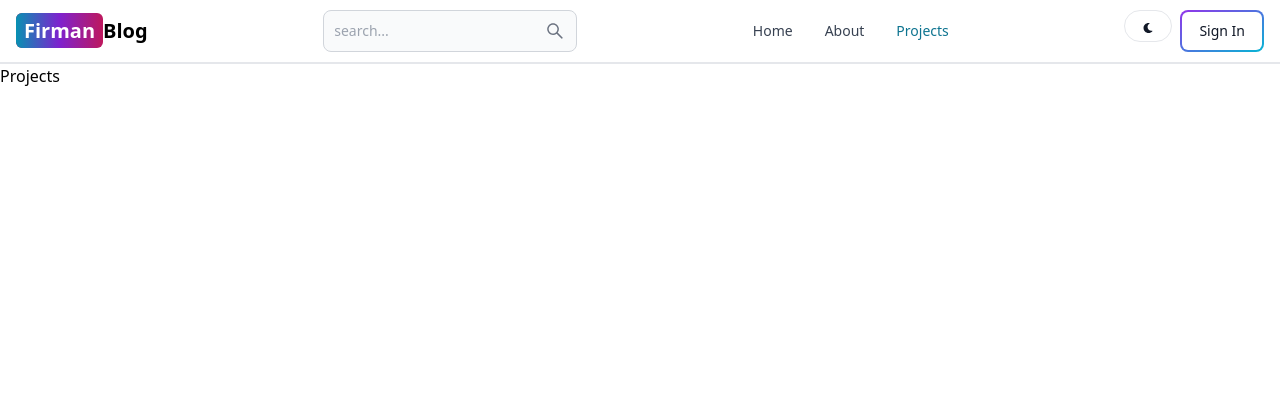
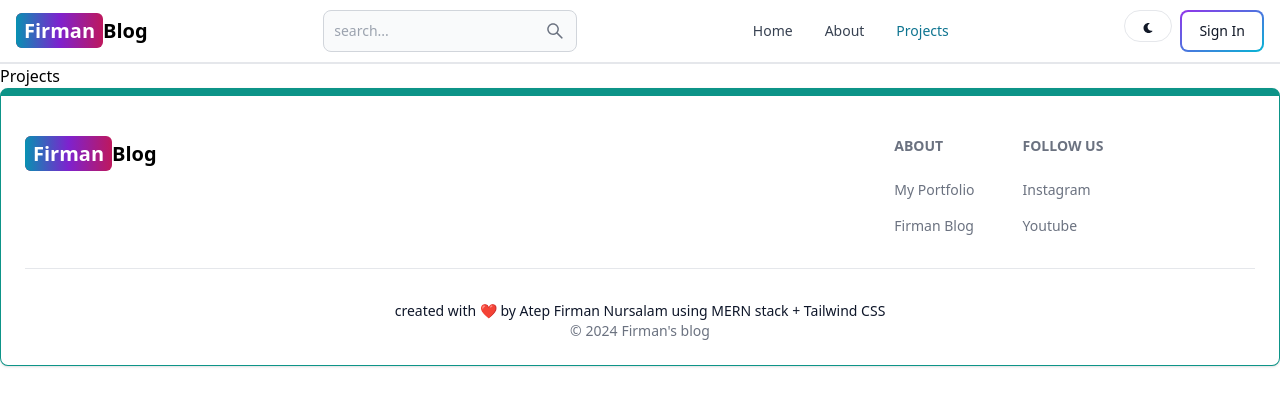
Before and after one commit to atepfirmannursalam/mern-blog, a React (Vite) app in the folder client/: page /projects in a window 1280 px wide. Shown: the top 406 px of the page. Built offline with nearby package versions, Linux system fonts and the light colour scheme.

Commit message:
create and add footer component

```diff
--- a/client/src/App.jsx
+++ b/client/src/App.jsx
@@ -6,6 +6,7 @@
 import Dashboard from "./pages/Dashboard";
 import Projects from "./pages/Projects";
 import Header from "./components/Header";
+import Footer from "./components/Footer";
 
 export default function App() {
   return (
@@ -19,6 +20,7 @@
         <Route path="/dashboard" element={<Dashboard />} />
         <Route path="/projects" element={<Projects />} />
       </Routes>
+      <Footer />
     </BrowserRouter>
   );
 }
--- /dev/null
+++ b/client/src/components/Footer.jsx
@@ -0,0 +1,47 @@
+import { Footer } from "flowbite-react";
+import { Link } from "react-router-dom";
+
+export default function FooterCom() {
+  return (
+    <Footer container className="border border-t-8 border-teal-600">
+      <div className="w-full max-w-7xl mx-auto">
+        <div className="grid w-full justify-between sm:flex md:grid-cols-1">
+          <div className="mt-5">
+            <Link to="/" className="self-center whitespace-nowrap text-lg sm:text-xl font-semibold dark:text-white">
+              <span className="px-2 py-1 bg-gradient-to-r from-cyan-600 via-purple-700 to bg-pink-700 rounded-md text-white">Firman</span>
+              Blog
+            </Link>
+          </div>
+          <div className="grid grid-cols-2 gap-8 mt-4 sm:grid-cols-3 sm:gap-6">
+            <div>
+              <Footer.Title title="About" />
+              <Footer.LinkGroup col>
+                <Footer.Link href="#" target="_blank" rel="noopener noreferer">
+                  My Portfolio
+                </Footer.Link>
+                <Footer.Link href="#" target="_blank" rel="noopener noreferer">
+                  Firman Blog
+                </Footer.Link>
+              </Footer.LinkGroup>
+            </div>
+            <div>
+              <Footer.Title title="Follow US" />
+              <Footer.LinkGroup col>
+                <Footer.Link href="https://instagram.com/atpfrmnnrslm" target="_blank" rel="noopener noreferer">
+                  Instagram
+                </Footer.Link>
+                <Footer.Link href="#" target="_blank" rel="noopener noreferer">
+                  Youtube
+                </Footer.Link>
+              </Footer.LinkGroup>
+            </div>
+          </div>
+        </div>
+        <Footer.Divider />
+        <div className="text-slate-900 dark:text-slate-300 text-sm text-center font-base">
+          created with <span className="text-pink-600">❤</span> by Atep Firman Nursalam using MERN stack + Tailwind CSS <Footer.Copyright href="#" by="Firman's blog" year={new Date().getFullYear()} />
+        </div>
+      </div>
+    </Footer>
+  );
+}
```
